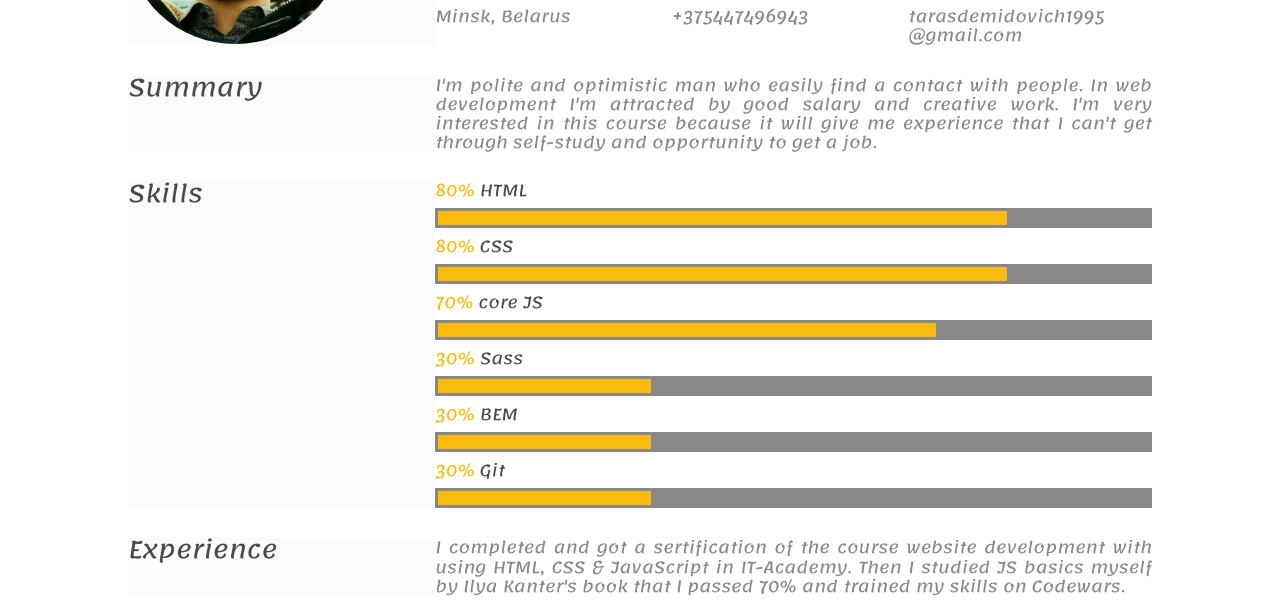
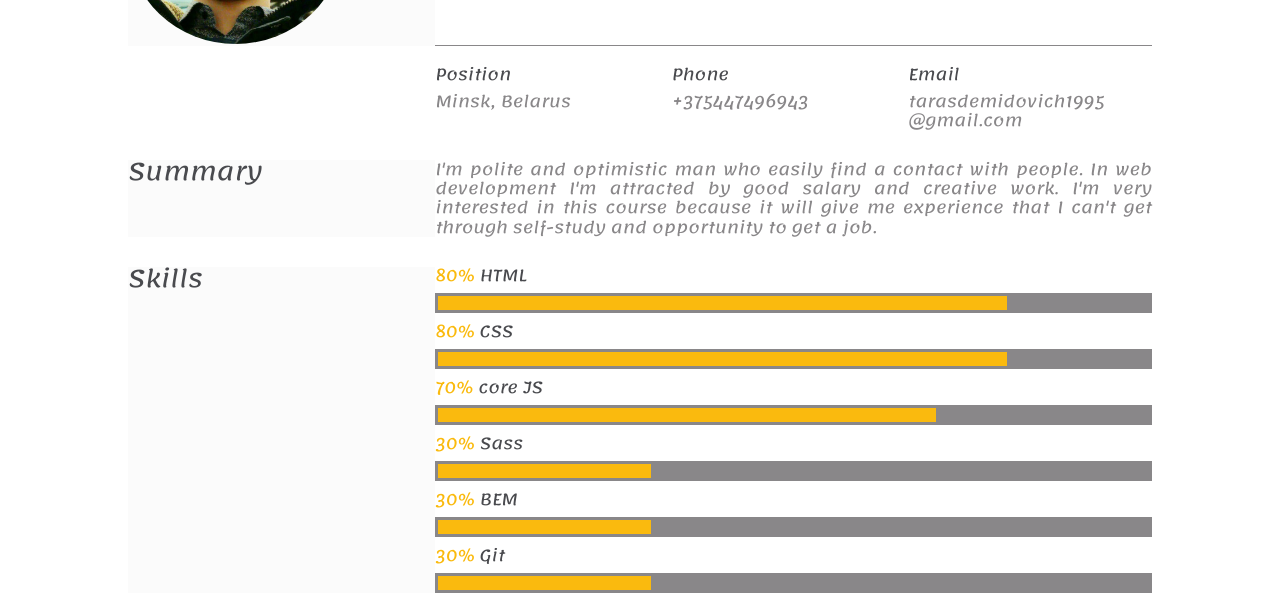
Before and after one commit to tarasdemidovich1995/rsschool-cv, a plain HTML site: page index.html in a window 1280 px wide. Shown: the part 191-800 px from the top of the page. Drawn offline with Linux system fonts and the light colour scheme.

Commit message:
fix: change incorrect position of contacts in header

```diff
--- a/index.html
+++ b/index.html
@@ -52,6 +52,9 @@
                         </div>
                     </div>
                 </div>
+            </div>
+        </div>
+        <div class="container">
             <div class="contacts">
                 <ul class="contacts__list">
                     <li class="contacts__list-item">
@@ -67,7 +70,6 @@
                         <p>tarasdemidovich1995<br>@gmail.com</p>
                     </li>
                 </ul>
-                </div>
             </div>
         </div>
     </header>
--- a/style.css
+++ b/style.css
@@ -101,7 +101,12 @@ a:hover {
 }
 
 .contacts {
-    margin-top: 20px
+    margin-top: 20px;
+    width: 70%;
+}
+
+.page-header .container:last-child {
+    flex-direction: row-reverse;
 }
 
 .contacts__list {
```
Lines whose indentation alone changed are shown as unchanged.
